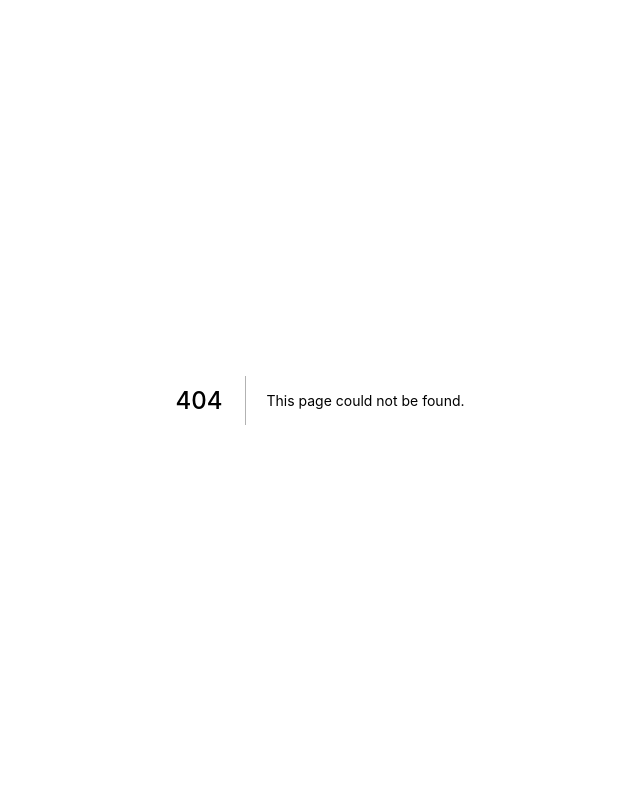
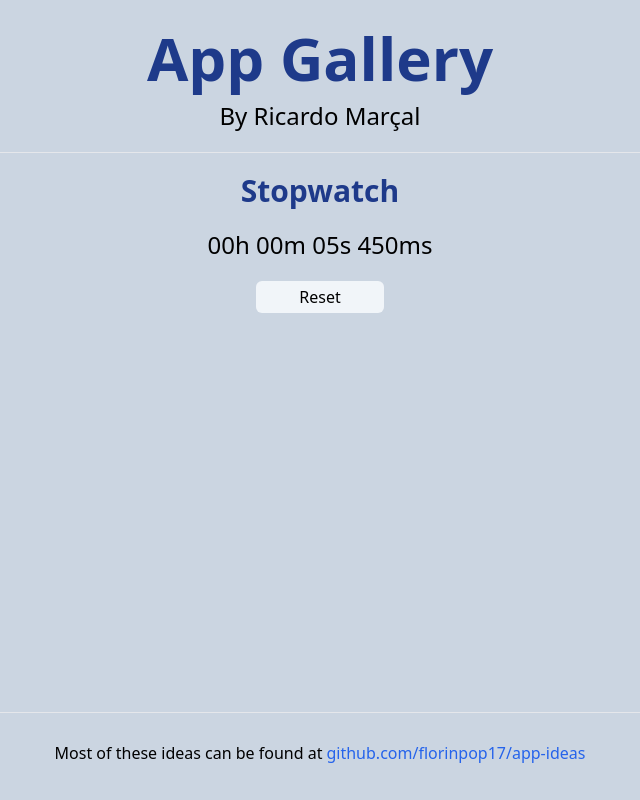
Before and after one commit to RicardoMarcal/app-gallery, a Next.js app: page /stopwatch in a window 1280 px wide. Before the commit this address had no page. Shown: the whole page, without its empty margins (320-960 px from the left). Built offline with nearby package versions, Linux system fonts and the light colour scheme.

Commit message:
stopwatch fix

```diff
--- a/pages/index.tsx
+++ b/pages/index.tsx
@@ -19,8 +19,8 @@ const Home: NextPage = () => {
           <Link href='/bintodec'>
             <p className='p-2 rounded-md bg-blue-600 w-64 text-white cursor-pointer'>BinToDec</p>
           </Link>
-          <Link href='/countdowntimer'>
-            <p className='p-2 rounded-md bg-blue-600 w-64 text-white cursor-pointer'>Countdown Timer</p>
+          <Link href='/stopwatch'>
+            <p className='p-2 rounded-md bg-blue-600 w-64 text-white cursor-pointer'>Stopwatch</p>
           </Link>
           <Link href='/bintodec'>
             <p className='p-2 rounded-md bg-blue-600 w-64 text-white cursor-pointer'>wip</p>
--- a/pages/countdowntimer.tsx
+++ b/pages/stopwatch.tsx
@@ -5,60 +5,57 @@ import React, { useEffect, useState } from 'react'
 import Footer from '../components/Footer'
 import Header from '../components/Header'
 
-const CountdownTimer: NextPage = () => {
+const Stopwatch: NextPage = () => {
   const [start, setStart] = useState(Date.now())
   const [distance, setDistance] = useState(0)
-  const [days, setDays] = useState(0)
   const [hours, setHours] = useState(0)
   const [minutes, setMinutes] = useState(0)
   const [seconds, setSeconds] = useState(0)
+  const [milisseconds, setMilisseconds] = useState(0)
 
   useEffect(() => {
     const timer = setInterval(() => {
       let distance = Date.now() - start
-      console.log(start)
-      console.log(Date.now())
-      console.log(distance)
-      setDays(Math.floor(distance / (1000 * 60 * 60 * 24)))
       setHours(Math.floor((distance % (1000 * 60 * 60 * 24)) / (1000 * 60 * 60)))
       setMinutes(Math.floor((distance % (1000 * 60 * 60)) / (1000 * 60)))
       setSeconds(Math.floor((distance % (1000 * 60)) / 1000))
-    }, 1000)
+      setMilisseconds(Math.floor(distance % 1000))
+    }, 50)
 
     return () => {
       clearInterval(timer)
     }
-  }, [])
+  }, [start])
 
 
-  const handleClick = () => {
+  const handleStart = () => {
     setStart(Date.now())
   }
 
   return (
     <div className="flex min-h-screen flex-col items-center justify-center py-2 bg-slate-300">
       <Head>
-        <title>App Gallery - Countdown Timer</title>
+        <title>App Gallery - Stopwatch</title>
         <link rel="icon" href="/favicon.ico" />
       </Head>
 
       <main className="flex w-full flex-1 flex-col items-center px-3 text-center">
         <Header/>
 
-        <div className='flex flex-col gap-2 py-5'>
-          <h2 className="text-3xl font-bold text-blue-900">BinToDec</h2>
+        <div className='flex flex-col py-5 items-center'>
+          <h2 className="text-3xl font-bold text-blue-900">Stopwatch</h2>
+          <p id="a" className='text-2xl mt-5'>
+            {('00' + hours).slice(-2)}h
+            {' '+('00' + minutes).slice(-2)}m
+            {' '+('00' + seconds).slice(-2)}s
+            {' '+('000' + milisseconds).slice(-3)}ms
+          </p>
           <input
             type="button"
-            value="Start"
-            onClick={handleClick}
-            className="p-1 mt-5 text-center bg-slate-100 rounded-md cursor-pointer"
+            value="Reset"
+            onClick={handleStart}
+            className="p-1 mt-5 w-32 text-center bg-slate-100 rounded-md cursor-pointer"
           />
-          <p id="a" className='text-2xl'>
-            {days}:
-            {hours}:
-            {minutes}:
-            {seconds}
-          </p>
         </div>
 
       </main>
@@ -68,4 +65,4 @@ const CountdownTimer: NextPage = () => {
   )
 }
 
-export default CountdownTimer
+export default Stopwatch
```
